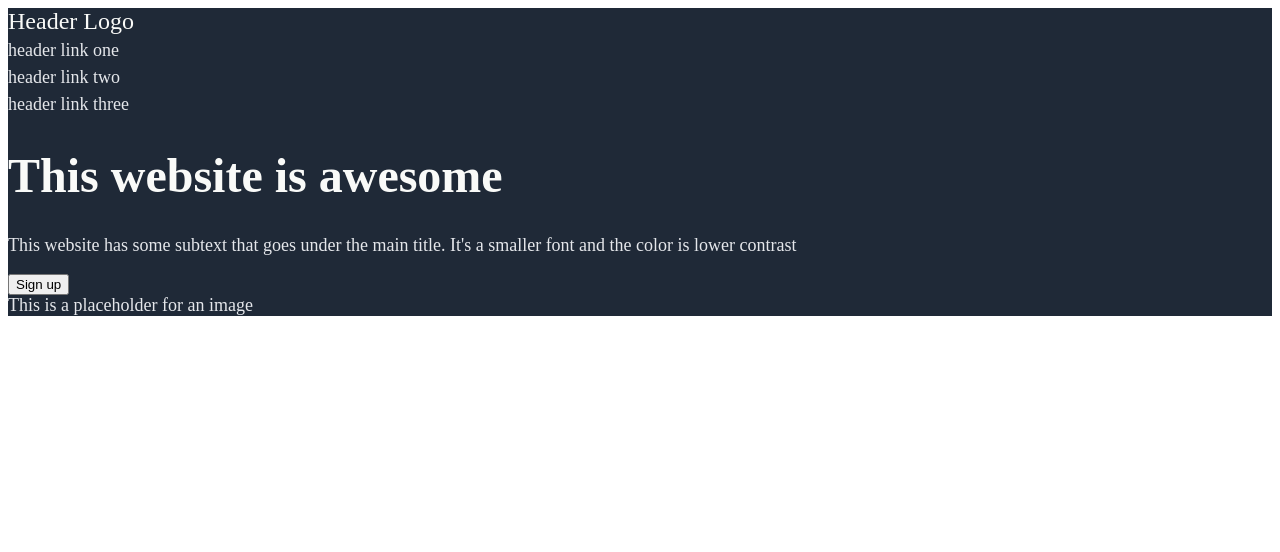
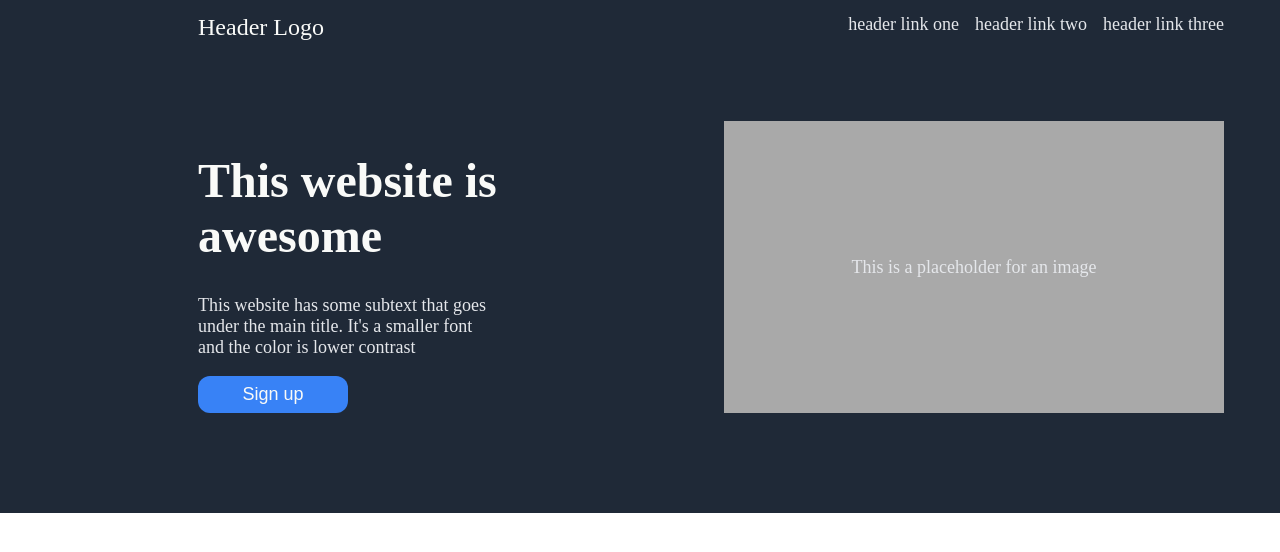
Before and after one commit to sharmarkeGit/foundations-landing-page, a plain HTML site: page index.html in a window 1280 px wide. Drawn offline with Linux system fonts and the light colour scheme.

Commit message:
section-1 is done

```diff
--- a/index.html
+++ b/index.html
@@ -8,8 +8,9 @@
     <link rel="stylesheet" href="style.css">
 </head>
 <body>
-    <div class="header">
-        <div class="logo">Header Logo
+    <div class="section-1">
+        <div class="header">
+            <div class="logo">Header Logo</div>
             <ul>
                 <li><a href="#">header link one</a></li>
                 <li><a href="#">header link two</a></li>
@@ -30,5 +31,6 @@
 
         </div>
     </div>
+
 </body>
 </html>
--- a/style.css
+++ b/style.css
@@ -1,7 +1,23 @@
-.header {
-    background-color: #1f2937;
+body {
+    display: flex;
+    flex-direction: column;
 
 }
+
+.section-1 {
+    background-color: #1f2937;
+    padding: 16px 58px 100px 200px;
+    margin: -10px;
+
+}
+
+.header {
+    display: flex;
+    justify-content: space-between;
+    margin-bottom: 80px;
+}
+
+
 
 h1 {
     font-size: 48px;
@@ -9,7 +25,7 @@ h1 {
     color: #f9faf8;
 }
 
-.header p, .placeholder, a {
+.title p, .placeholder, a {
     font-size: 18px;
     color: #e5e7eb;
 }
@@ -27,4 +43,42 @@ ul{
 .logo {
     font-size: 24px;
     color: #f9faf8;
+    display: flex;
+    justify-content: space-between;
 }
+
+.header ul {
+    display: flex;
+    justify-content: space-between;
+    gap: 16px;
+}
+
+.title {
+    display: flex;
+    justify-content: space-between;
+}
+
+.title div:first-child {
+    width: 300px;
+}
+
+.placeholder {
+    width: 500px;
+    background-color: darkgray;
+    display: flex;
+    justify-content: center;
+    align-items: center;
+}
+
+button {
+    padding: 8px 12px;
+    font-size: 18px;
+    background-color: #3882f6;
+    color: #f9faf8;
+    border-radius: 12px;
+    cursor: pointer;
+    border: none;
+    width: 150px;
+    flex-shrink: 0;
+
+}
```
